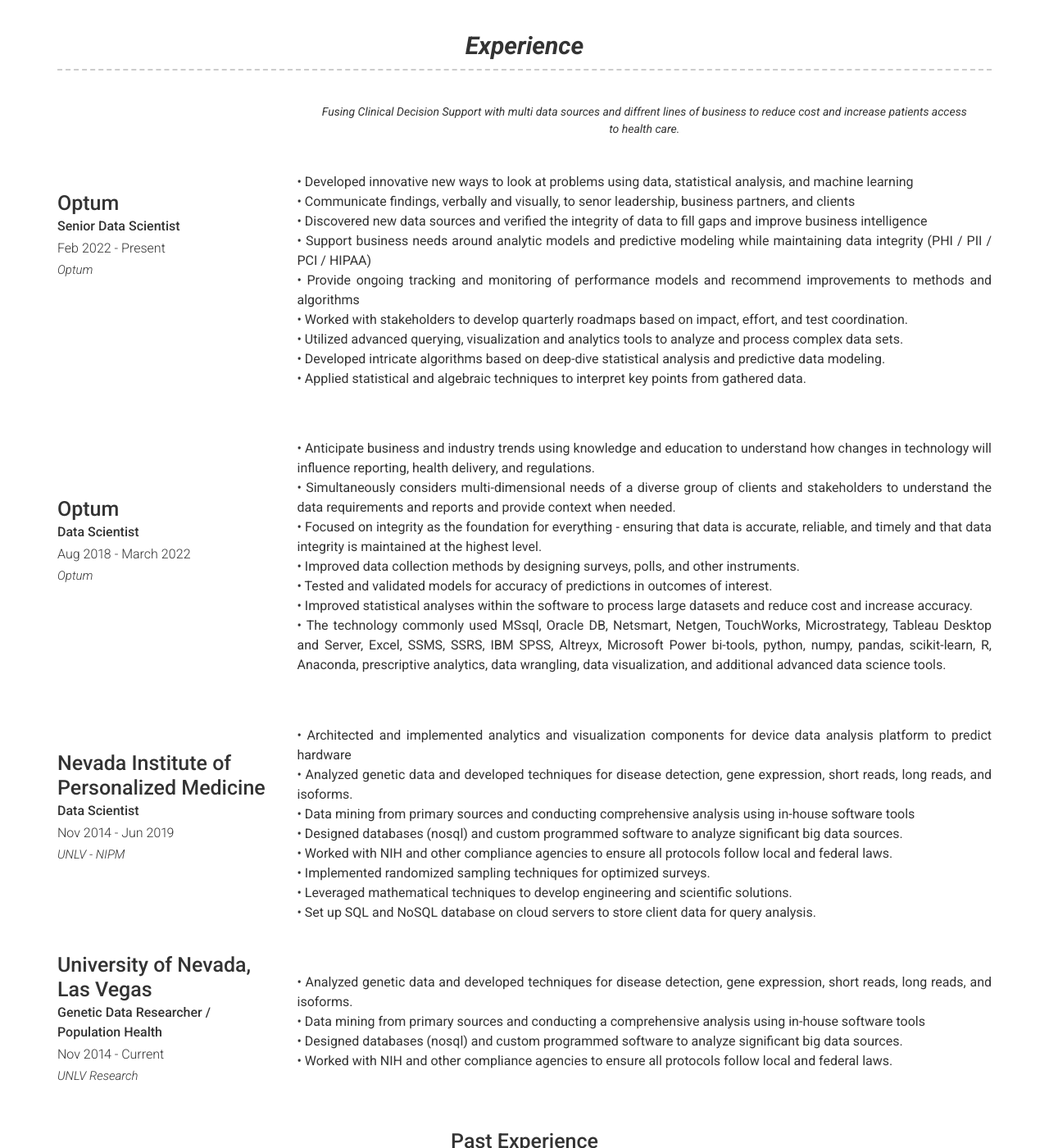
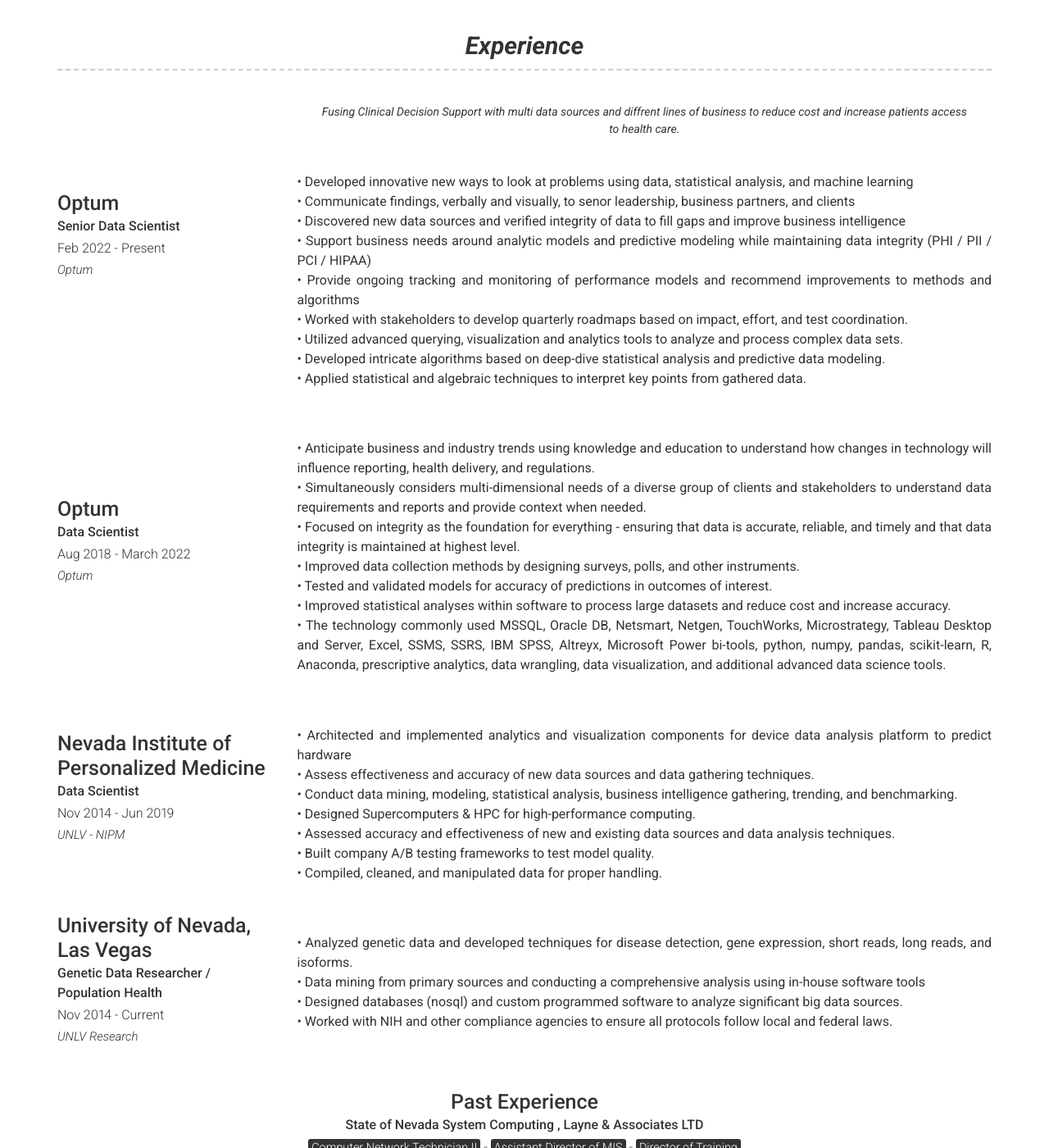
Before and after one commit to ricyoung/ricyoung.github.io, a Jekyll site: the page built from index.md, in a window 1280 px wide and 1400 px high, scrolled down 621 px. Shown: the whole window at 82% size. Built offline with Jekyll 4.4.1, drawn with Linux system fonts in a browser that asks for light colours; nearby versions of some CDN libraries.

Commit message:
description update

```diff
--- a/_config.yml
+++ b/_config.yml
@@ -72,7 +72,7 @@
         description:  # | this will include new lines to allow paragraphs
             <br>• Developed innovative new ways to look at problems using data, statistical analysis, and machine learning
             <br>• Communicate findings, verbally and visually, to senor leadership, business partners, and clients
-            <br>• Discovered new data sources and verified the integrity of data to fill gaps and improve business intelligence
+            <br>• Discovered new data sources and verified integrity of data to fill gaps and improve business intelligence
             <br>• Support business needs around analytic models and predictive modeling while maintaining data integrity (PHI / PII / PCI / HIPAA)
             <br>• Provide ongoing tracking and monitoring of performance models and recommend improvements to methods and algorithms
             <br>• Worked with stakeholders to develop quarterly roadmaps based on impact, effort, and test coordination.
@@ -90,12 +90,12 @@
         #   Solving 21st century problems by diging holes and making game changing products like the *not a flamethrower*
         description: #|  this will include new lines to allow paragraphs
             <br>• Anticipate business and industry trends using knowledge and education to understand how changes in technology will influence reporting, health delivery, and regulations.
-            <br>• Simultaneously considers multi-dimensional needs of a diverse group of clients and stakeholders to understand the data requirements and reports and provide context when needed.
-            <br>• Focused on integrity as the foundation for everything - ensuring that data is accurate, reliable, and timely and that data integrity is maintained at the highest level.
+            <br>• Simultaneously considers multi-dimensional needs of a diverse group of clients and stakeholders to understand data requirements and reports and provide context when needed.
+            <br>• Focused on integrity as the foundation for everything - ensuring that data is accurate, reliable, and timely and that data integrity is maintained at highest level.
             <br>• Improved data collection methods by designing surveys, polls, and other instruments.
             <br>• Tested and validated models for accuracy of predictions in outcomes of interest.
-            <br>• Improved statistical analyses within the software to process large datasets and reduce cost and increase accuracy.
-            <br>• The technology commonly used MSsql, Oracle DB, Netsmart, Netgen, TouchWorks, Microstrategy, Tableau Desktop and Server, Excel, SSMS, SSRS, IBM SPSS, Altreyx, Microsoft Power bi-tools, python, numpy, pandas, scikit-learn, R, Anaconda, prescriptive analytics, data wrangling, data visualization, and additional advanced data science tools.
+            <br>• Improved statistical analyses within software to process large datasets and reduce cost and increase accuracy.
+            <br>• The technology commonly used MSSQL, Oracle DB, Netsmart, Netgen, TouchWorks, Microstrategy, Tableau Desktop and Server, Excel, SSMS, SSRS, IBM SPSS, Altreyx, Microsoft Power bi-tools, python, numpy, pandas, scikit-learn, R, Anaconda, prescriptive analytics, data wrangling, data visualization, and additional advanced data science tools.
 
       - layout: left
         title: Nevada Institute of Personalized Medicine
@@ -107,14 +107,15 @@
         #   Solving 21st century problems by diging holes and making game changing products like the *not a flamethrower*
         description:  # this will include new lines to allow paragraphs
             <br>• Architected and implemented analytics and visualization components for device data analysis platform to predict hardware
-            <br>• Analyzed genetic data and developed techniques for disease detection, gene expression, short reads, long reads, and isoforms.
-            <br>• Data mining from primary sources and conducting comprehensive analysis using in-house software tools
-            <br>• Designed databases (nosql) and custom programmed software to analyze significant big data sources.
-            <br>• Worked with NIH and other compliance agencies to ensure all protocols follow local and federal laws.
-            <br>• Implemented randomized sampling techniques for optimized surveys.
-            <br>• Leveraged mathematical techniques to develop engineering and scientific solutions.
-            <br>• Set up SQL and NoSQL database on cloud servers to store client data for query analysis.
-                # News Release: https://cdn2.hubspot.net/hubfs/143457/docs/CaseStudy_UNLV_FINAL.pdf
+            <br>• Assess effectiveness and accuracy of new data sources and data gathering techniques.
+            <br>• Conduct data mining, modeling, statistical analysis, business intelligence gathering, trending, and benchmarking.
+            <br>• Designed Supercomputers & HPC for high-performance computing.
+            <br>• Assessed accuracy and effectiveness of new and existing data sources and data analysis techniques.
+            <br>• Built company A/B testing frameworks to test model quality.
+            <br>• Compiled, cleaned, and manipulated data for proper handling.
+
+
+
 
 
 
@@ -130,7 +131,7 @@
           <br>• Analyzed genetic data and developed techniques for disease detection, gene expression, short reads, long reads, and isoforms.
           <br>• Data mining from primary sources and conducting a comprehensive analysis using in-house software tools
           <br>• Designed databases (nosql) and custom programmed software to analyze significant big data sources.
-          <br>• Worked with  NIH and other compliance agencies to ensure all protocols follow local and federal laws.
+          <br>• Worked with NIH and other compliance agencies to ensure all protocols follow local and federal laws.
 
 
       - layout: top-middle
```
